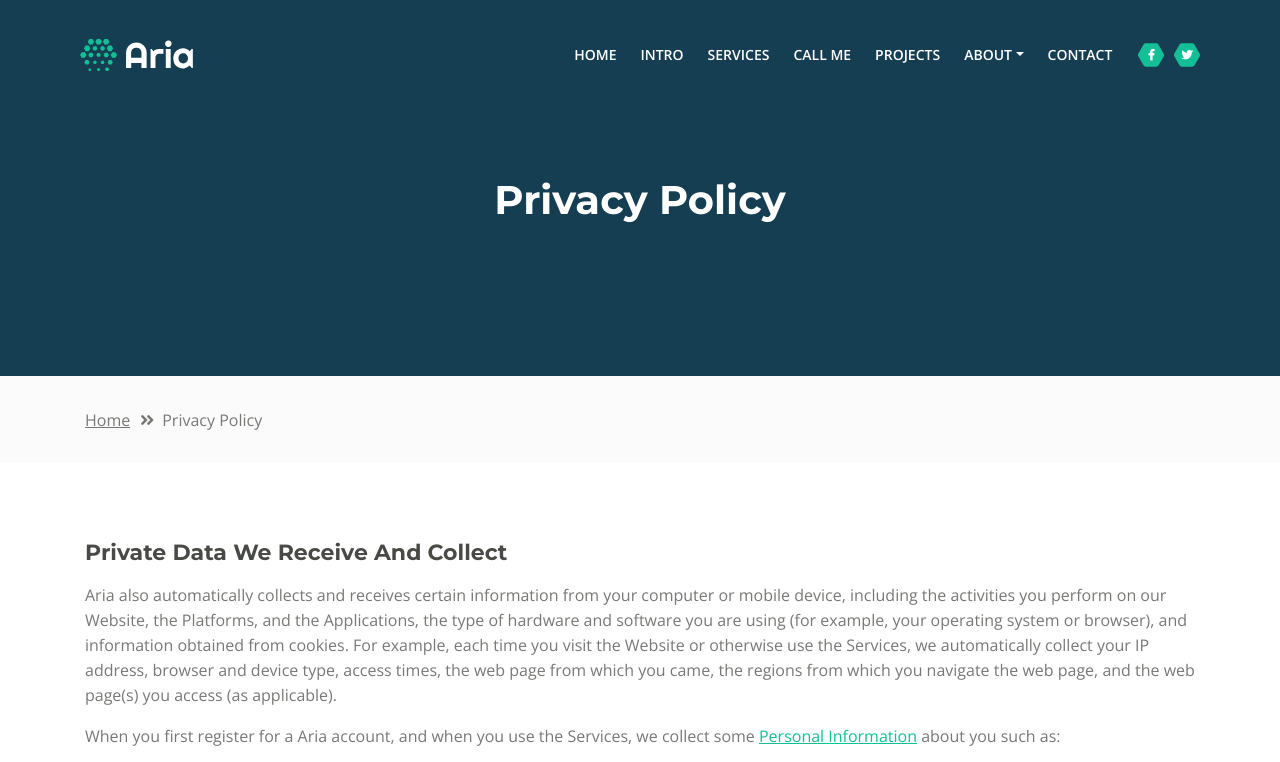
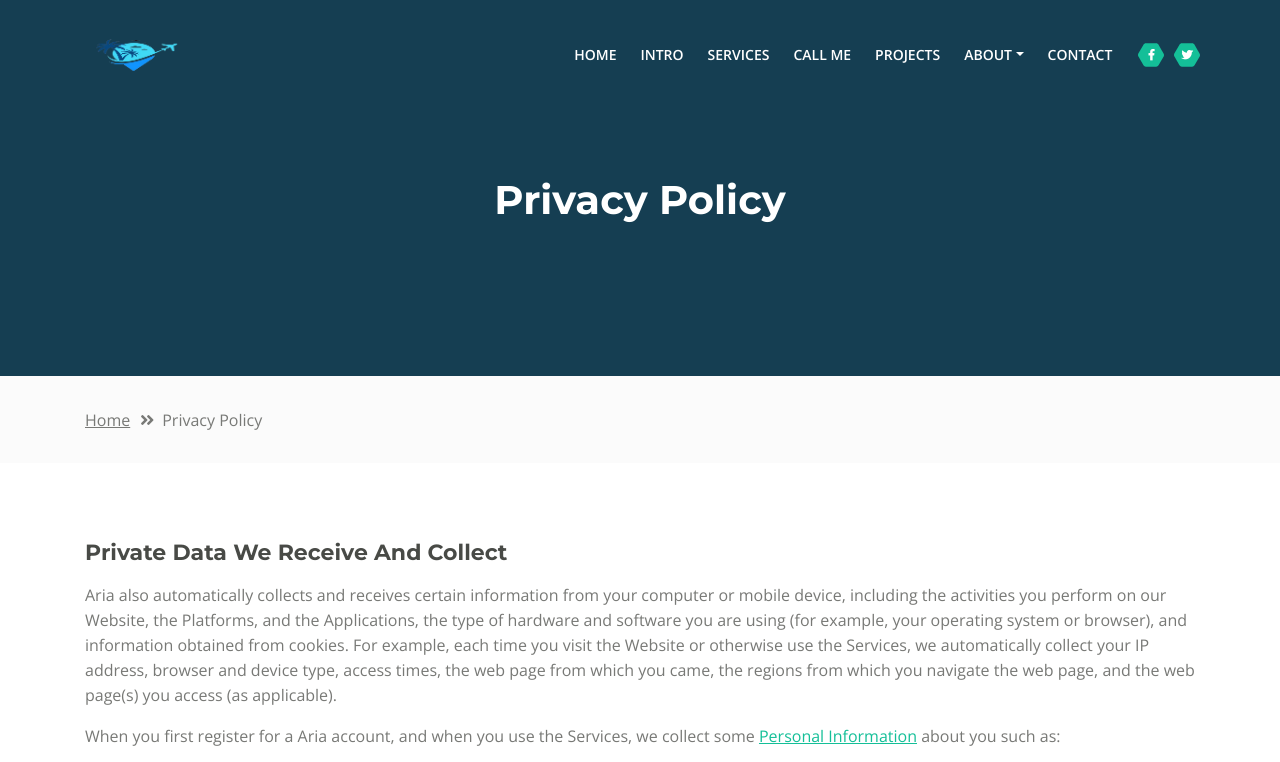
Before and after one commit to it21044236/Tourism, a plain HTML site: page privacy-policy.html in a window 1280 px wide. Shown: the top 762 px of the page. Drawn offline with nearby package versions, Linux system fonts and the light colour scheme.

Commit message:
Update privacy-policy.html

```diff
--- a/privacy-policy.html
+++ b/privacy-policy.html
@@ -51,7 +51,7 @@
         <!-- <a class="navbar-brand logo-text page-scroll" href="index.html">Aria</a> -->
 
         <!-- Image Logo -->
-        <a class="navbar-brand logo-image" href="index.html"><img src="images/logo.svg" alt="alternative"></a>
+        <a class="navbar-brand logo-image" href="index.html"><img src="images/logo.png" alt="alternative"></a>
 
         <!-- Mobile Menu Toggle Button -->
         <button class="navbar-toggler" type="button" data-toggle="collapse" data-target="#navbarsExampleDefault" aria-controls="navbarsExampleDefault" aria-expanded="false" aria-label="Toggle navigation">
```
